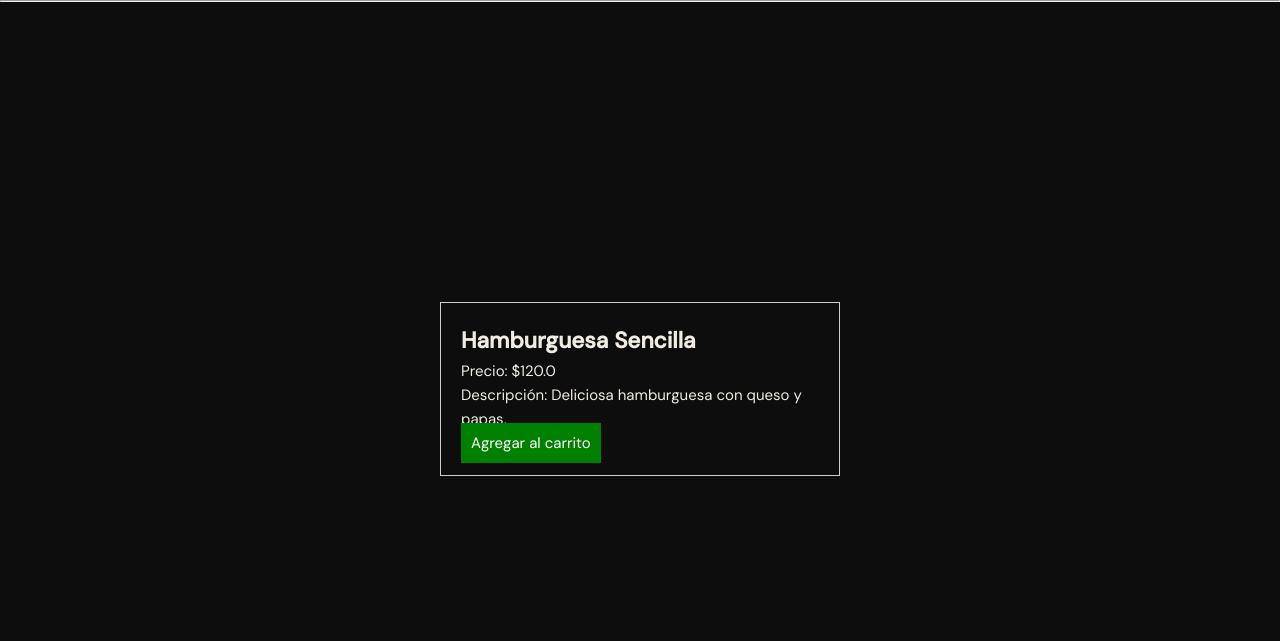
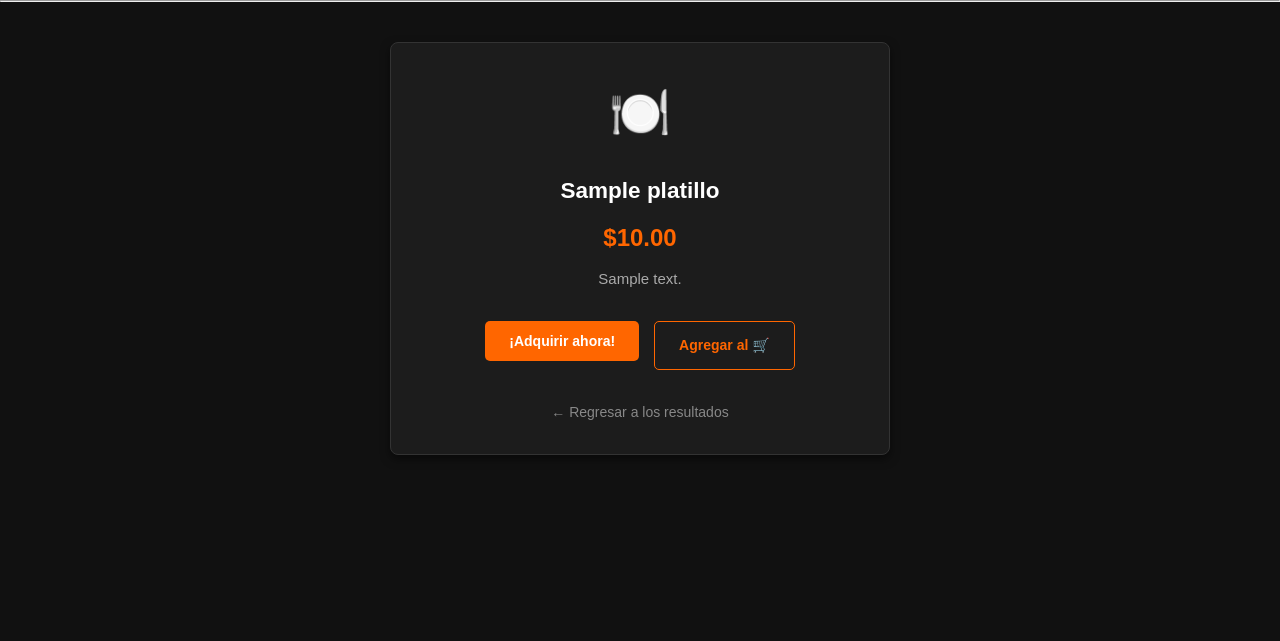
Before and after one commit to Mariafernandarj/Entrega-R-pida, a Django app: page /compra/platillo/1/ in a window 1280 px wide. Shown: the part 24-665 px from the top of the page. Run offline with Django 5.2, Linux system fonts and the light colour scheme; tables that the repository leaves empty hold one stand-in row (values such as "Sample post").

Commit message:
ya agrega los pedidos en la base de datos automaticamente

```diff
--- a/hacer_compra/urls.py
+++ b/hacer_compra/urls.py
@@ -8,4 +8,5 @@ urlpatterns = [
     path('pago/', views.pago_producto, name='pago_producto'),
     path('pago/tarjeta/', views.pago_tarjeta, name='pago_tarjeta'),
     path('pago/transferencia/', views.pago_transferencia, name='pago_transferencia'),
+    path('adquirir_ahora/<int:id_platillo>/', views.adquirir_ahora, name='adquirir_ahora'),
 ]
--- a/hacer_compra/views.py
+++ b/hacer_compra/views.py
@@ -1,16 +1,51 @@
-from django.shortcuts import render, redirect
+from django.shortcuts import render, redirect, get_object_or_404
 from django.contrib import messages
+#para que funcione la base de datos
+from navegar_menus.models import Platillo
+from registrar_cuenta.models import Usuario
+from solicitudes_reparto.models import Pedido, DetallePedido
 
 def platillo_seleccionado(request, id_platillo):
     # FLUJO NORMAL: consulta a la BD del platillo
     # platillo = Platillo.objects.get(id=id_platillo)
+    platillo_seleccionado = get_object_or_404(Platillo, id=id_platillo)
 
     contexto = {
-        'id_platillo': id_platillo,
-        'nombre_platillo': 'Hamburguesa Sencilla',
-        'precio': 120.00
+        'platillo': platillo_seleccionado,
     }
     return render(request, 'platillo_seleccionado.html', contexto)
+
+#para crear el pedido cuando se le da click en el boton
+def adquirir_ahora(request, id_platillo):
+    if request.method == 'POST':
+        platillo = get_object_or_404(Platillo, id=id_platillo)
+
+        if request.user.is_authenticated:
+            # se identifica al cliente
+            cliente = Usuario.objects.get(nombre_usuario=request.user.username)
+
+            #se crea el pedido (tiket) en la base de datos
+            nuevo_pedido = Pedido.objects.create(
+                cliente=cliente,
+                restaurante_id=platillo.restaurante.id,
+                estado='pendiente',
+                total=platillo.precio
+            )
+
+            # se agregael platillo a ese ticket
+            DetallePedido.objects.create(
+                pedido=nuevo_pedido,
+                platillo=platillo,
+                cantidad=1,
+                subtotal=platillo.precio
+            )
+
+            messages.success(request, f"¡Tu pedido de {platillo.nombre} ha sido creado con éxito!")
+            # cuando ya lo agrego a la base de datos entonces manda a las opciones de pago
+            return redirect('pago_producto')
+
+        # Si se intenta entrar sin darle clic al boton, se regresa
+    return redirect('pagina_principal')
 
 def agregar_carrito(request):
     # logica del Controlador 'AgregarCarritoControlador'
--- a/inicio_sesion/views.py
+++ b/inicio_sesion/views.py
@@ -48,7 +48,7 @@ def iniciar_sesion(request):
             if info_usuario and info_usuario.tipo_usuario == 'restaurante':
                 return redirect('pagina_principal') #perfil_comercio
             else:
-                return redirect('buscar_comida')
+                return redirect('pagina_principal')
         else:
             # Flujo alternativo, mensaje de error
             messages.error(request, "Nombre de usuario o contraseña incorrectos. Por favor, vuelve a intentarlo.")
--- a/templates/busquedaPlatillo.html
+++ b/templates/busquedaPlatillo.html
@@ -88,7 +88,9 @@
                 <div style="background: #ccc; width: 60px; height: 60px; display: flex; justify-content: center; align-items: center; font-size: 20px;">🍽️</div>
                 <div style="padding: 10px;">
                     <h4 style="margin: 0; font-size: 15px; font-weight: bold; color: #000;">{{ item.platillo.nombre }}</h4>
-                    <a href="#" style="font-size: 12px; color: #666; text-decoration: none;">Detalles</a>
+                    <!--<a href="#" style="font-size: 12px; color: #666; text-decoration: none;">Detalles</a>-->
+                    <!-- <a href="{% url 'detalle_platillo' item.platillo.id %}" style="font-size: 12px; color: #ff6600; text-decoration: none; font-weight: bold;">Ver Detalles</a> -->
+                    <a href="{% url 'platillo_seleccionado' item.platillo.id %}" style="font-size: 12px; color: #ff6600; text-decoration: none; font-weight: bold;">Ver Detalles</a>
                 </div>
             </div>
 
--- a/templates/platillo_seleccionado.html
+++ b/templates/platillo_seleccionado.html
@@ -1,11 +1,32 @@
 {% extends 'base.html' %}
 {% block content %}
-<div style="padding: 20px; border: 1px solid #ccc; max-width: 400px; margin: auto;">
-    <h2>{{ nombre_platillo }}</h2>
-    <p>Precio: ${{ precio }}</p>
-    <p>Descripción: Deliciosa hamburguesa con queso y papas.</p>
+<div style="background-color: #111111; color: #ffffff; min-height: 80vh; padding: 40px 20px; font-family: Arial, sans-serif;">
 
-    <!-- Boton que lleva a agregar_carrito -->
-    <a href="{% url 'agregar_carrito' %}" style="padding: 10px; background: green; color: white; text-decoration: none;">Agregar al carrito</a>
+    <div style="background-color: #1c1c1c; padding: 30px; border: 1px solid #333; border-radius: 8px; max-width: 500px; margin: auto; box-shadow: 0 4px 10px rgba(0,0,0,0.5);">
+
+        <div style="text-align: center; font-size: 50px; margin-bottom: 20px;">🍽️</div>
+
+        <h2 style="margin-top: 0; color: #ffffff; text-align: center;">{{ platillo.nombre }}</h2>
+        <p style="font-size: 24px; color: #ff6600; text-align: center; font-weight: bold; margin: 10px 0;">${{ platillo.precio }}</p>
+
+        <p style="color: #aaaaaa; text-align: center; margin-bottom: 30px;">{{ platillo.descripcion|default:"Delicioso platillo preparado al momento con los mejores ingredientes." }}</p>
+
+        <div style="display: flex; justify-content: center; gap: 15px;">
+            <form method="POST" action="{% url 'adquirir_ahora' platillo.id %}" style="margin: 0;">
+                {% csrf_token %}
+                <button type="submit" style="background-color: #ff6600; color: white; border: none; padding: 12px 24px; border-radius: 5px; cursor: pointer; font-weight: bold; font-size: 14px; transition: 0.3s;">
+                    ¡Adquirir ahora!
+                </button>
+            </form>
+
+            <a href="{% url 'agregar_carrito' %}" style="padding: 12px 24px; background-color: transparent; color: #ff6600; border: 1px solid #ff6600; border-radius: 5px; text-decoration: none; font-weight: bold; font-size: 14px; text-align: center;">
+                Agregar al 🛒
+            </a>
+        </div>
+
+        <div style="text-align: center; margin-top: 30px;">
+            <a href="javascript:history.back()" style="color: #888; text-decoration: none; font-size: 14px;">← Regresar a los resultados</a>
+        </div>
+    </div>
 </div>
 {% endblock %}
```
Also changed, not shown: solicitudes_reparto/models.py (+15 -1 lines), solicitudes_reparto/migrations/0004_pedido_cliente_pedido_total_detallepedido.py (added).
